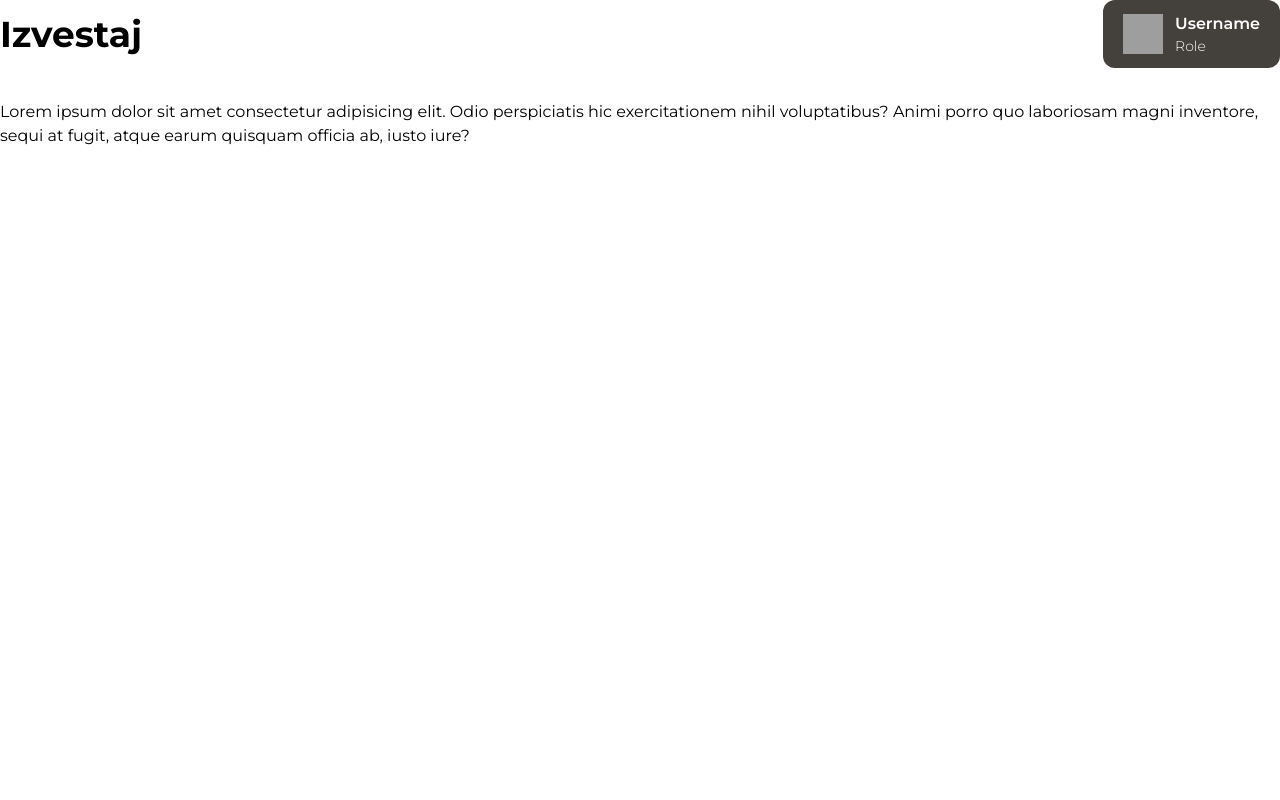
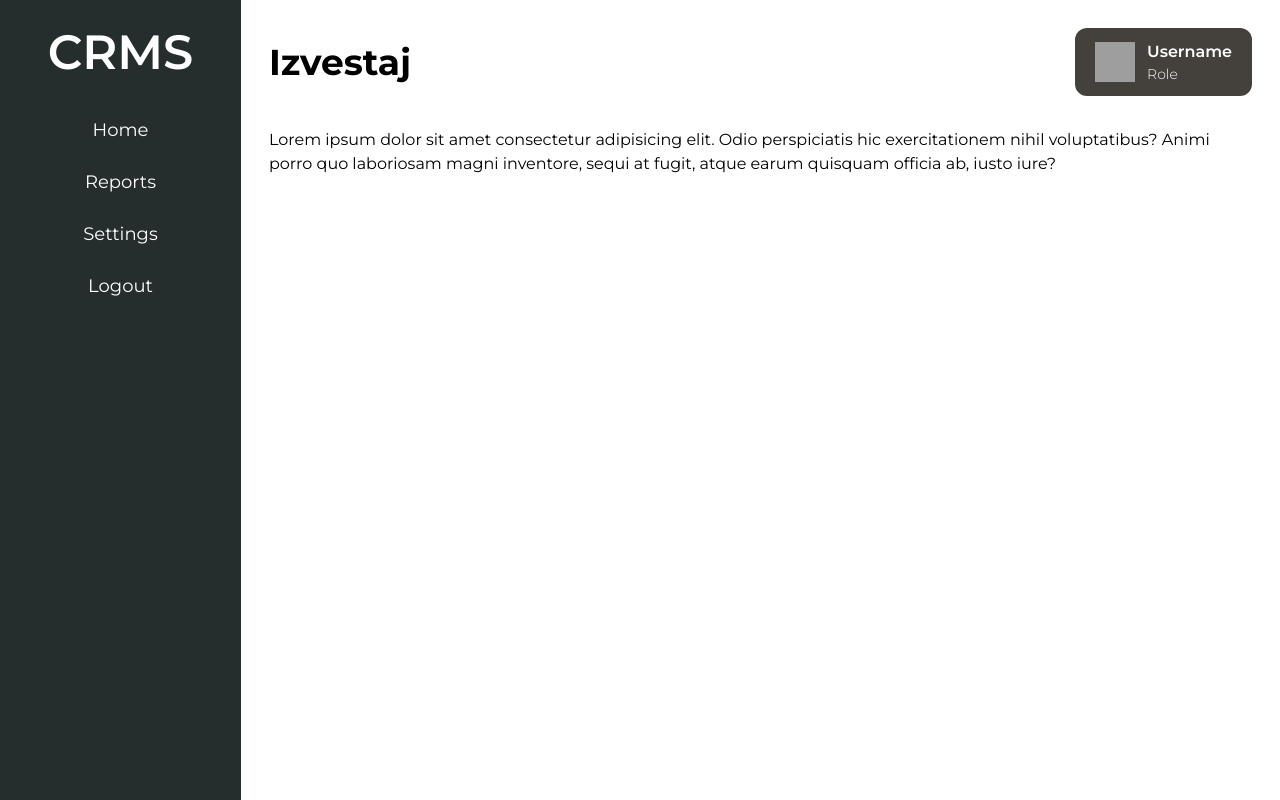
Before and after one commit to petaaar88/CRMS---Frontend, a React (Vite) app: page /reports in a window 1280 px wide. Built offline with nearby package versions, Linux system fonts and the light colour scheme; grey boxes are pictures that could not be loaded.

Commit message:
Add Main Layout

```diff
--- a/src/App.jsx
+++ b/src/App.jsx
@@ -1,12 +1,15 @@
 import { createBrowserRouter, createRoutesFromElements, Route, RouterProvider, Routes } from "react-router-dom"
 import ReportPage from "./pages/ReportPage"
+import MainLayout from "./layouts/MainLayout";
 
 const router = createBrowserRouter(
   createRoutesFromElements(
     <Route>
-      <Route path="/" element={<p>Neki tekst</p>}></Route>
-      <Route path="/reports" element= {<ReportPage />}></Route>
-      <Route path="*" element={<p>Not Found!</p>}></Route>
+      <Route element={<MainLayout/>}>
+        <Route path="/" element={<p>Neki tekst</p>}/>
+        <Route path="/reports" element= {<ReportPage />}/>
+        <Route path="*" element={<p>Not Found!</p>}/>
+      </Route>
     </Route>
 
   )
--- a/src/components/Menu.jsx
+++ b/src/components/Menu.jsx
@@ -1,9 +1,8 @@
-import React from 'react'
 import MenuButton from './MenuButton'
 
 const Menu = () => {
   return (
-    <nav style={{background:"#252E2D"}} className="w-64 h-screen">
+    <nav style={{background:"#252E2D", width:"300px"}} className="h-screen">
         <h3 className="text-5xl text-white font-semibold text-center py-7">CRMS</h3>
       <ul>
         <li><MenuButton text="Home" /></li>
--- /dev/null
+++ b/src/layouts/MainLayout.jsx
@@ -0,0 +1,15 @@
+import { Outlet } from "react-router-dom"
+import Menu from "../components/Menu"
+
+const MainLayout = () => {
+  return (
+    <div className="flex">
+        <Menu />
+        <div style={{width:"100%"}} className="p-7">
+            <Outlet/>
+        </div>
+    </div>
+  )
+}
+
+export default MainLayout
```
Also changed, not shown: src/layouts/PageLayout.jsx (added).
